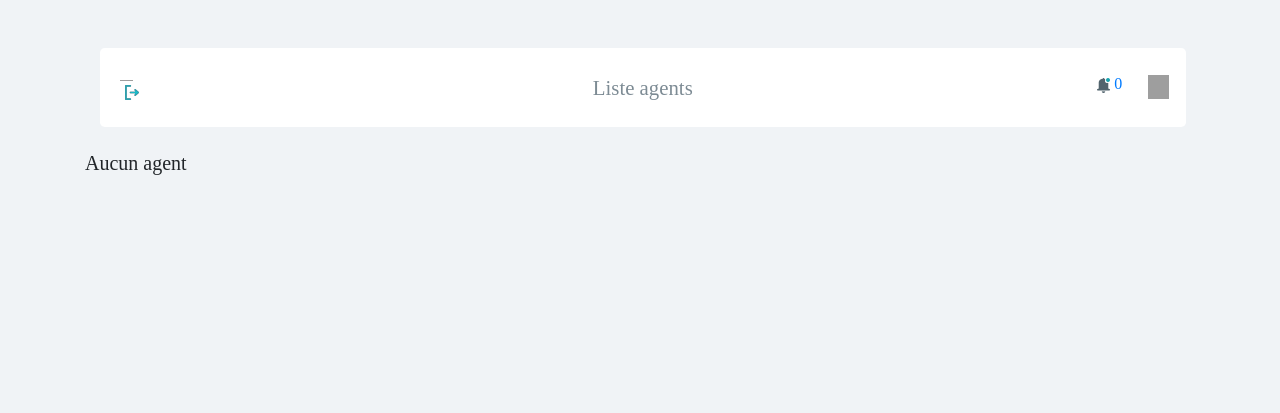
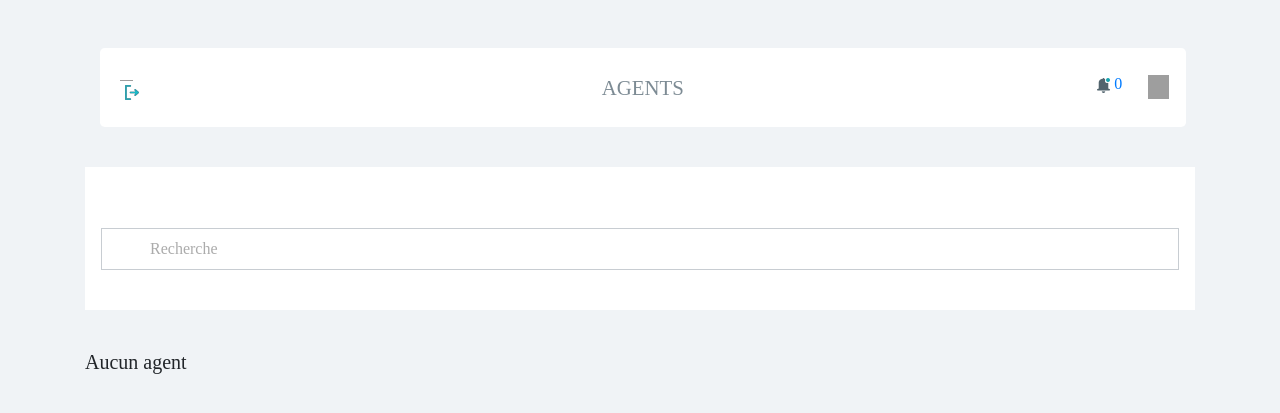
Before and after one commit to elviskankola1/IDEMP, a CodeIgniter app: page /idempl/ in a window 1280 px wide. Shown: the top 413 px of the page. Run offline with CodeIgniter, Linux system fonts and the light colour scheme; data that the repository does not hold is empty; some libraries are stand-ins or nearby versions; some web fonts are replaced; grey boxes are pictures that could not be loaded.

Commit message:
Update HTML

```diff
--- a/application/views/index.php
+++ b/application/views/index.php
@@ -22,17 +22,19 @@
 				<div id="page">
 					<div id="header">
 						<a href="#menu-left"><img src="<?php echo base_url('assets/img/drop.png');?>" title="notifications" /></a>
+
 					</div>
 					<nav id="menu-left">
 						<ul>
+						<li><a href="#"><img src="<?php echo base_url('assets/img/ow.jpg');?>" title="notifications" width="20%"/> <b>OUR-REPERTOIRE</b></a>
 							<li><a href="<?php echo site_url();?>">HOME</a></li>
-							<li class="active"><a href="#">NOUVELLES</a></li>
+							<li class="active"><a href="<?php echo site_url('user_show/PresenceEmp');?>">Presence</a></li>
 							<li><a href="<?php echo site_url('user_show/formulaire');?>">creer un agent</a></li>
 						</ul>
 					</nav>
 				</div>
 				<div class="logo">
-					<span>Liste agents</span>
+					<span>AGENTS</span>
 				</div>
 				<div class="usernotifications">
 					<ul class="notification list-unstyled user-profile">
@@ -45,6 +47,17 @@
 				</div>
 				<div class="clearfix"></div>
 			</div>
+
+			<div class="sign-in-box">
+				<form>
+					<div class="text-boxs">
+						<span class="text-box">
+							<input type="text" placeholder="Recherche" required />
+							<div class="clearfix"> </div>
+						</span>
+					</div>
+				</form>
+			</div>
 			<div class="clearfix"> </div>
 			<div class="content">
 				<div class="3-cols">
@@ -52,7 +65,7 @@
 					<?php foreach($employer as $identity):?>
 					<div class="col-1 col-md-3">
 							<div class="user-profile1 text-center">
-								<img src="<?php echo base_url($identity->photoEmp);?>" title="name" width="100%"/>
+								<img src="<?php echo base_url($identity->photoEmp);?>" title="<?php echo $identity->nomEmp;?>  <?php echo $identity->postnomEmp;?>" width="100%"/>
 								<h3><?php echo $identity->nomEmp;?></h3>
 								<p><?php echo $identity->emailEmp;?> </p>
 								<a class="p-btn" href="<?php echo site_url('user_show/DetailOneEp').'/'.$identity->idEmp;?>">Profile</a>
```
